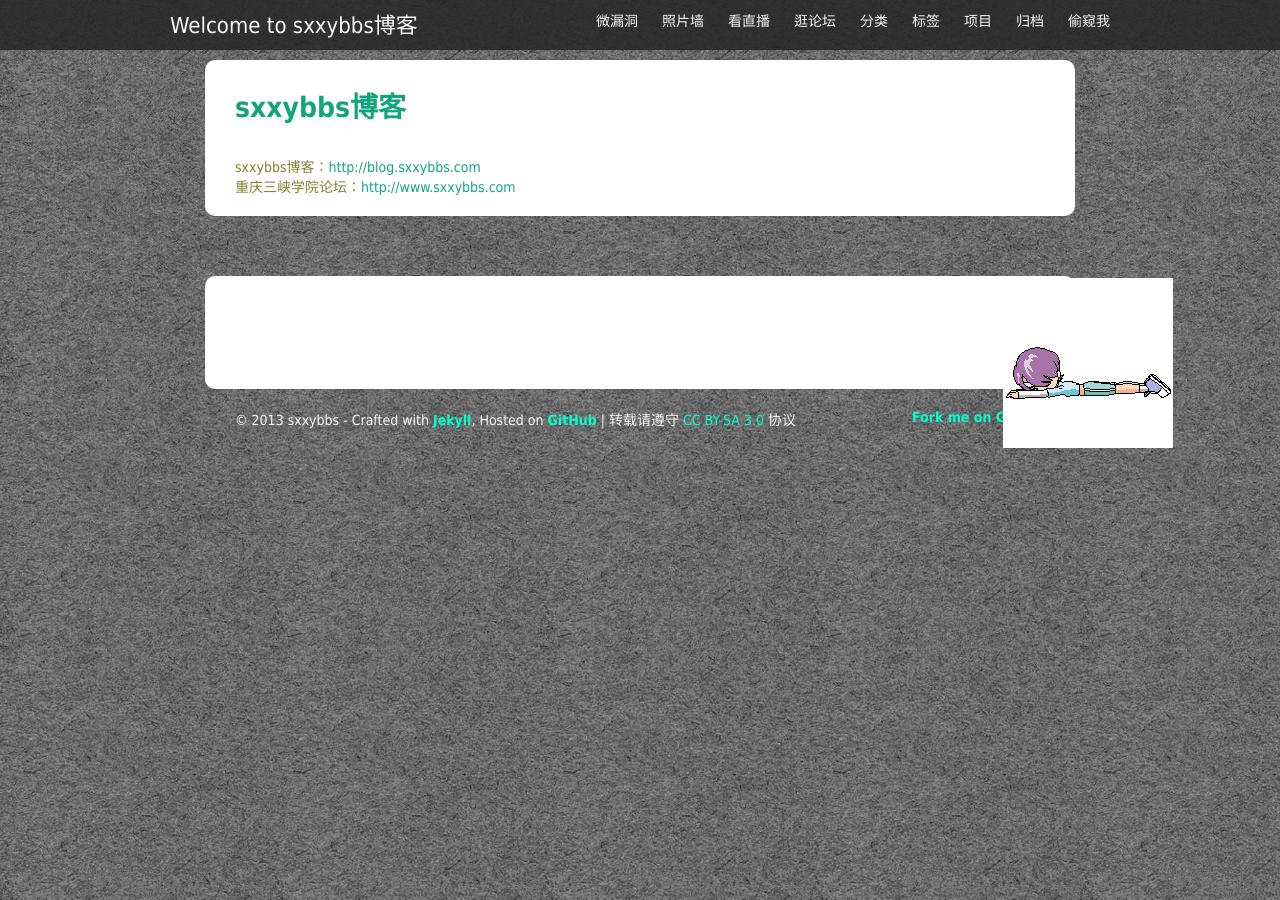
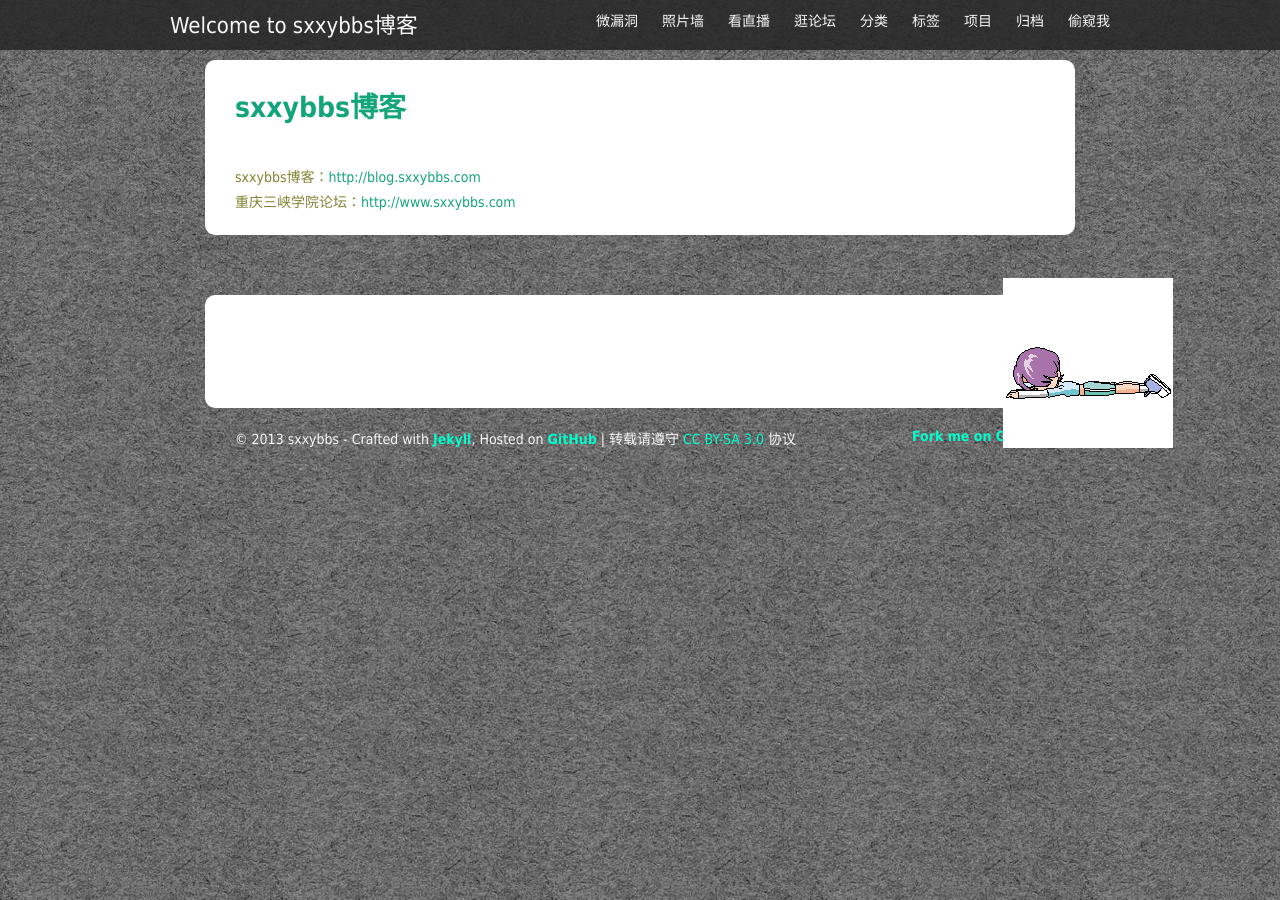
Before and after one commit to sxxybbs/sxxybbs.github.com, a Jekyll site: the page built from projects.html, in a window 1280 px wide. Built offline with Jekyll 4.4.1, drawn with Linux system fonts in a browser that asks for light colours; nearby versions of some CDN libraries; library files that are not in the unit come from our copies; Markdown is read by kramdown in place of the engine named in the settings; comment, search, counter and statistics services are not loaded.

Commit message:
blog.css

```diff
--- a/assets/css/blog.css
+++ b/assets/css/blog.css
@@ -20,7 +20,7 @@
 pre code{margin: 10px; border-radius: 10px; -moz-border-radius: 10px;
   -webkit-border-radius: 10px; overflow-x: hidden;}
 blockquote{margin:1em 0;border-left:5px solid #ddd;padding-left:.6em;color:#555;}
-p{text-indent:20px;margin-bottom: 10px;}
+p{text-indent:2em;margin-bottom: 10px; line-height:25px;}
 img{margin: 5px 20px;}
 a{text-decoration: none; color: rgb(18, 165, 124);}
 li a:hover { color: rgb(52, 190, 52);}
```
